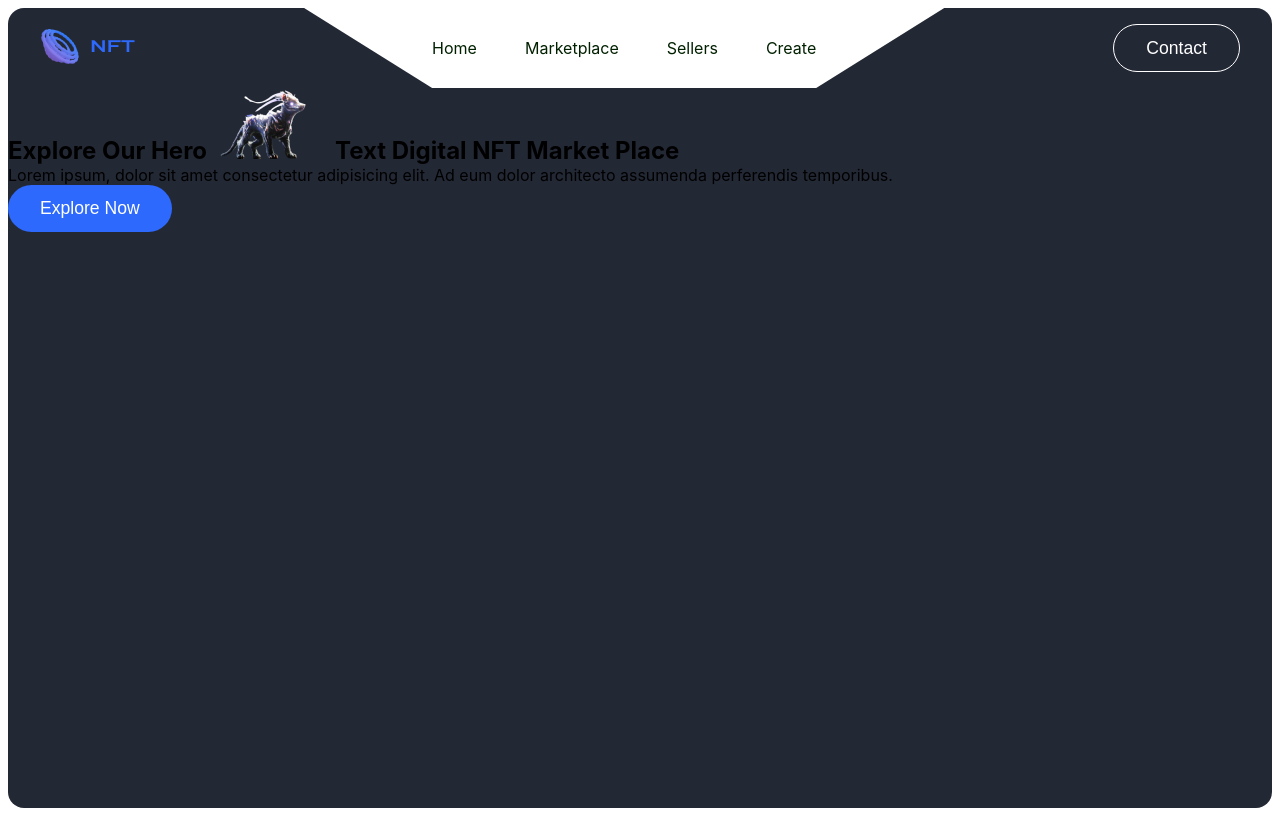
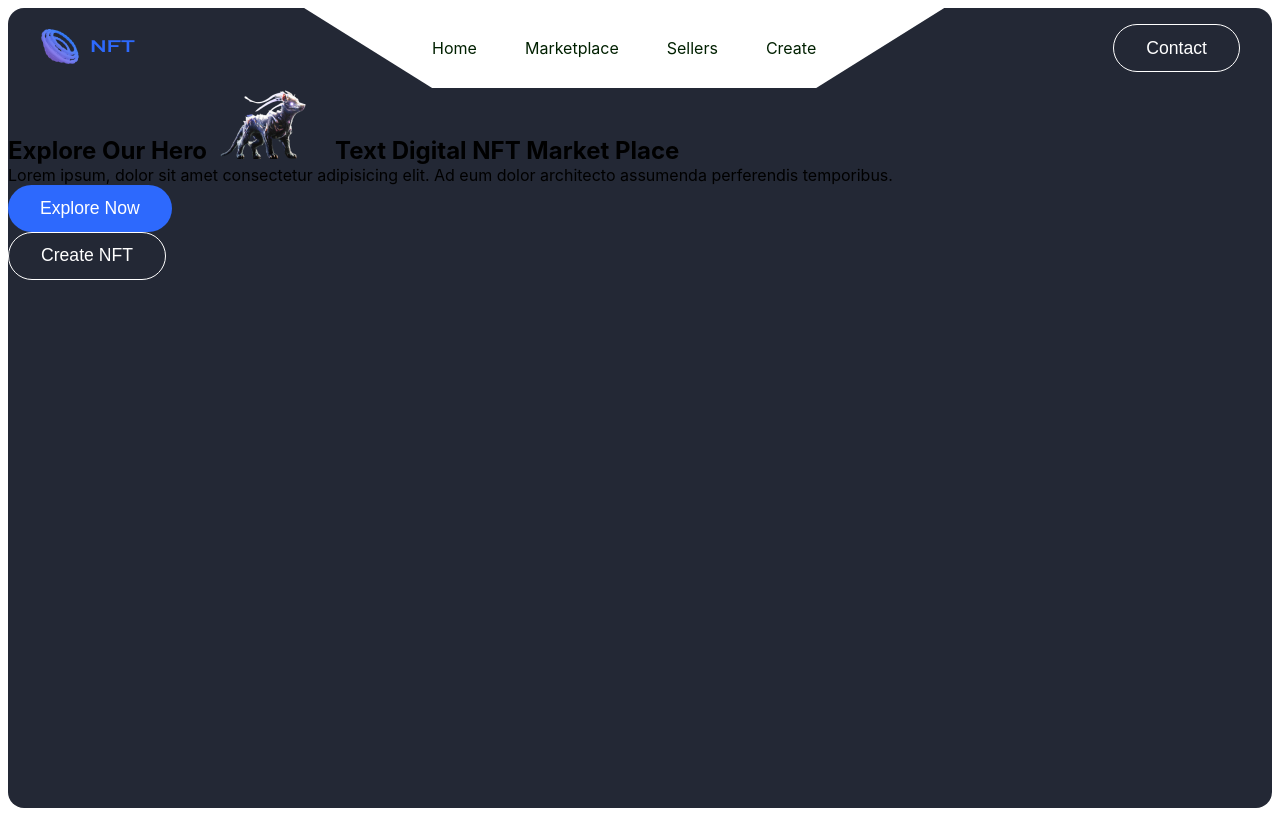
Before and after one commit to gift56/Nftlandingpage, a React (Create React App) app: page / in a window 1280 px wide. Built offline with nearby package versions, Linux system fonts and the light colour scheme.

Commit message:
working on data

```diff
--- a/src/components/Home.jsx
+++ b/src/components/Home.jsx
@@ -24,7 +24,9 @@ const Home = () => {
                     </p>
                     <div className="buttons">
                         <Buttons blue text="Explore Now" />
+                        <Buttons text="Create NFT" />
                     </div>
+                    <div className="data"></div>
                 </div>
             </div>
         </Section>
```
